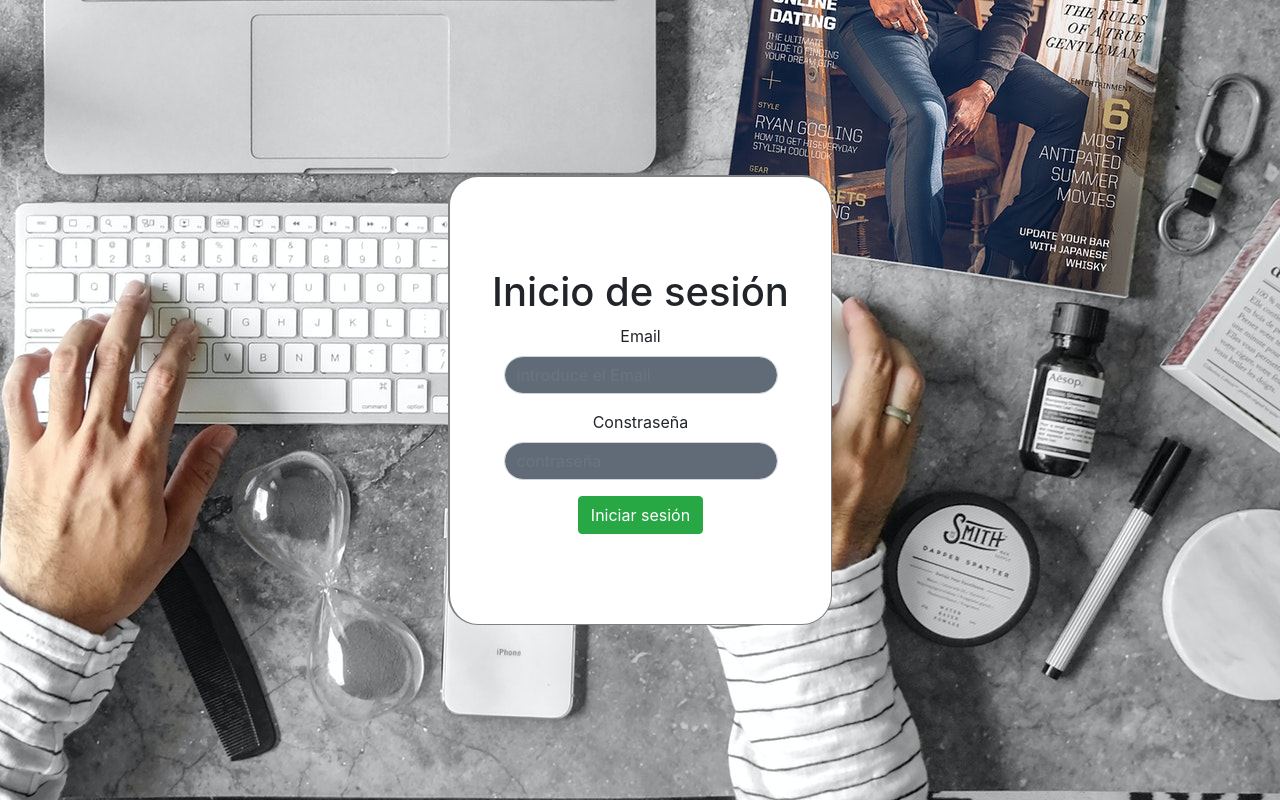
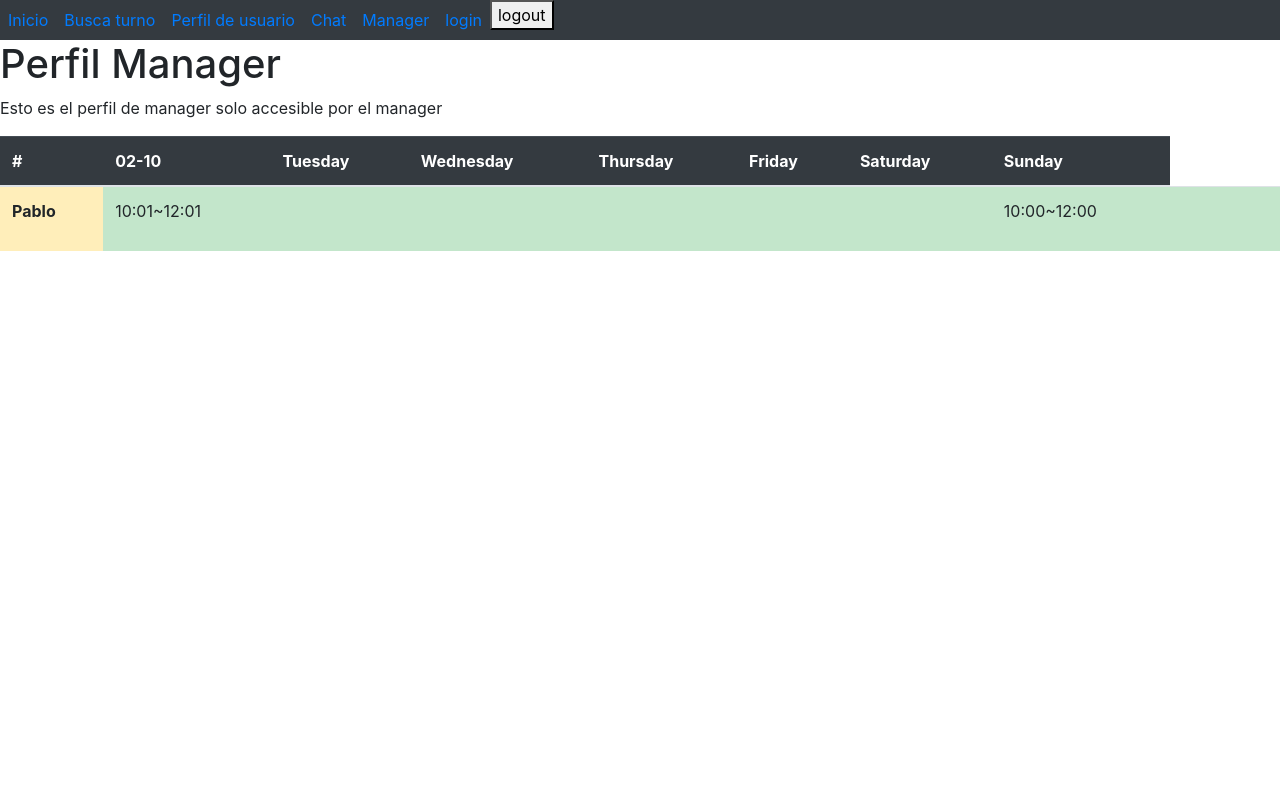
Before and after one commit to PabloLeth/swapp, a React (Create React App) app: page /manager in a window 1280 px wide. Built offline with nearby package versions, Linux system fonts and the light colour scheme; sample sign-in values are in the browser's storage.

Commit message:
login updated para acceso privado

```diff
--- a/package.json
+++ b/package.json
@@ -8,6 +8,7 @@
     "@testing-library/react": "^11.2.2",
     "@testing-library/user-event": "^12.6.0",
     "bootstrap": "^4.5.3",
+    "jwt-decode": "^3.1.2",
     "react": "^17.0.1",
     "react-dom": "^17.0.1",
     "react-router-dom": "^5.2.0",
--- a/src/App.js
+++ b/src/App.js
@@ -1,39 +1,54 @@
-import React, { useState } from 'react';
-import {BrowserRouter, Route, Switch} from 'react-router-dom';
+import React, { useState, useContext } from 'react';
+import { BrowserRouter, Route, Switch } from 'react-router-dom';
+import {GlobalContext} from './context/GlobalContext'
+import {AuthContext} from './context/auth'
 
 import './App.css';
 import Navbar from './components/Navbar';
 import LoginPage from './pages/LoginPage';
+import Index from './pages/Index';
 import ChatWindow from './components/ChatWindow';
+import jwt_decode from "jwt-decode";
+function App() {
+
+  const tokenStored =localStorage.getItem("token");
+  // const decodedToken = jwt_decode(tokenStored);
+  // console.log(decodedToken);
+   const [authTokens, setAuthTokens] = useState(tokenStored);
+   const setTokens = (data) =>{
+     localStorage.setItem("token", data);
+     setAuthTokens(data);
+   }
 
 
-function App() {
-
-const [token, setToken] = useState();
-
-if (!token){
-  return <LoginPage setToken={setToken}/>
-}
-
-  return (
-    <>
-  <Navbar/>
-     <div className="wrapper">
-      <BrowserRouter>
-        <Switch>
-          {/* <Route path="/login">
-            <LoginPage />
-          </Route> */}
-          <Route path="/Chat">
-            <ChatWindow />
-          </Route>
-        </Switch>
-      </BrowserRouter>
-    </div>
+    return (
+      <>
+    <AuthContext.Provider value={{authTokens, setAuthTokens: setTokens}}>
+      <Navbar />
+     </AuthContext.Provider>
+      </>
+    );
+  }
 
 
-    </>
-  );
-}
+//   return (
+//     <>
+//       <div className="wrapper">
+//         <BrowserRouter>
+//           <Switch>
+//             {/* <Route path="/login">
+//             <LoginPage />
+//           </Route> */}
+//             <Route path="/Chat">
+//               <ChatWindow />
+//             </Route>
+//           </Switch>
+//         </BrowserRouter>
+//       </div>
+
+
+//     </>
+//   );
+// }
 
 export default App;
--- /dev/null
+++ b/src/PrivateRoute.js
@@ -0,0 +1,18 @@
+import React from 'react';
+import { Route, Redirect } from 'react-router-dom';
+import {useAuth} from './context/auth';
+
+function PrivateRoute({ component: Component, ...rest }) {
+    const {authTokens} = useAuth();
+
+  return(
+    <Route {...rest} render={props => authTokens ?
+         (<Component {...props} /> ) :
+         (<Redirect to="/login" /> )
+    }
+  />
+);
+}
+
+
+export default PrivateRoute;
--- a/src/components/Login.js
+++ b/src/components/Login.js
@@ -1,6 +1,12 @@
-
+import { useContext,useState } from 'react';
+import { GlobalContext } from '../context/GlobalContext';
+import {Redirect} from 'react-router-dom';
+import {useAuth} from '../context/auth'
 
 function Login() {
+    // const {isloged, setIsloged} = useContext(GlobalContext);
+    const {isloged, setIsloged} = useState(false);
+const {setAuthTokens} = useAuth();
 
     const loginInput = {
         username: "",
@@ -18,39 +24,48 @@ function Login() {
     const URLLOGIN = "http://localhost/symfonyswapp/public/index.php/login";
 
     const login = (e) => {
-        // funtcion to log into website
+        // funtcion to log into Swapp
         e.preventDefault();
-        alert(`tu usuario ${loginInput.username} y contraseña ${loginInput.password} `);
+       // alert(`tu usuario ${loginInput.username} y contraseña ${loginInput.password} `);
 
-        fetch( URLLOGIN , {
+        fetch(URLLOGIN, {
             method: 'POST',
-            headers:{
-                'Content-Type' : 'application/json'
+            headers: {
+                'Content-Type': 'application/json'
             },
             body: JSON.stringify(loginInput)
         }).then(response => response.json())
             .then(data => {
-            //  setToken = data.token;
+
+                if (data.token){
+                    setAuthTokens(data.token)
+
+                     setIsloged(true);
+                }
+
                 console.log(data);
-          });
+
+            }).catch(error => console.log("ha habido un error:", error));
 
     }
-
+    if (isloged){
+         return <Redirect to="/"/>
+    }
 
     return (
         <>
-        <div className= "loginback">
+            <div className="loginback">
 
 
                 <div className="loginContainer" id="loginContainer">
                     <h1>Inicio de sesión</h1>
                     <form>
                         <div className="form-group form ">
-                        <label for="emailLoginInput">Email</label>
+                            <label htmlFor="emailLoginInput">Email</label>
                             <input type="text" onChange={handleUser} className="form-control col-6 " placeholder="introduce el Email" id="emailLoginInput" />
                         </div>
                         <div className="form-group form ">
-                        <label for="passwordLoginInput">Constraseña</label>
+                            <label htmlfor="passwordLoginInput">Constraseña</label>
                             <input type="password" onChange={handlePassword} className="form-control col-6" placeholder="contraseña" id="passwordLoginInput" />
                         </div>
                         <button className="btn btn-success " id="loginButton" onClick={login} >Iniciar sesión</button>
--- a/src/components/Navbar.js
+++ b/src/components/Navbar.js
@@ -5,7 +5,15 @@ import Profile from '../pages/Profile';
 import Chat from '../pages/Chat';
 import Manager from '../pages/Manager';
 import pool from '../pages/pool';
+import LoginPage from '../pages/LoginPage';
+import PrivateRoute from '../PrivateRoute';
+import {useAuth} from '../context/auth';
 function Navbar() {
+    const {setAuthTokens} = useAuth();
+    const logout = ()=> {
+        localStorage.removeItem("token");
+        setAuthTokens("");
+    }
     return (
 
         <nav className="">
@@ -18,14 +26,17 @@ function Navbar() {
                         <li className="nav-item m-2"><NavLink to="/profile">Perfil de usuario</NavLink></li>
                         <li className="nav-item m-2"><NavLink to="/chat">Chat</NavLink></li>
                         <li className="nav-item m-2"><NavLink to="/manager">Manager</NavLink></li>
-
+                        <li className="nav-item m-2"><NavLink to="/login">login</NavLink></li>
+                    <li><button onClick={()=>logout()}>logout</button></li>
                     </ul>
                 </div>
                 <Route exact path="/" component={Index} />
                 <Route exact path="/pool" component={pool} />
                 <Route exact path="/profile" component={Profile} />
-                <Route exact path="/manager" component={Manager} />
+                <PrivateRoute exact path="/manager" component={Manager} />
                 <Route exact path="/chat" component={Chat} />
+                <Route exact path="/login" component={LoginPage} />
+
             </BrowserRouter>
         </nav>
 
--- /dev/null
+++ b/src/context/GlobalContext.js
@@ -0,0 +1,3 @@
+import {createContext} from 'react'
+
+ export const GlobalContext = createContext({});
--- /dev/null
+++ b/src/context/auth.js
@@ -0,0 +1,10 @@
+import { createContext, useContext } from 'react';
+
+export const AuthContext = createContext();
+
+export function useAuth() {
+
+
+
+  return useContext(AuthContext);
+}
--- a/src/pages/LoginPage.js
+++ b/src/pages/LoginPage.js
@@ -1,10 +1,11 @@
 import './loginpage.css';
 import Login from '../components/Login';
+import {useState} from 'react'
 
 function LoginPage() {
     return (
       <>
-     <Login />
+     <Login  />
       </>
     );
   }
```
Also changed, not shown: 2 other files (tests, documents, lock files or other folders). Lines whose indentation alone changed are shown as unchanged.
